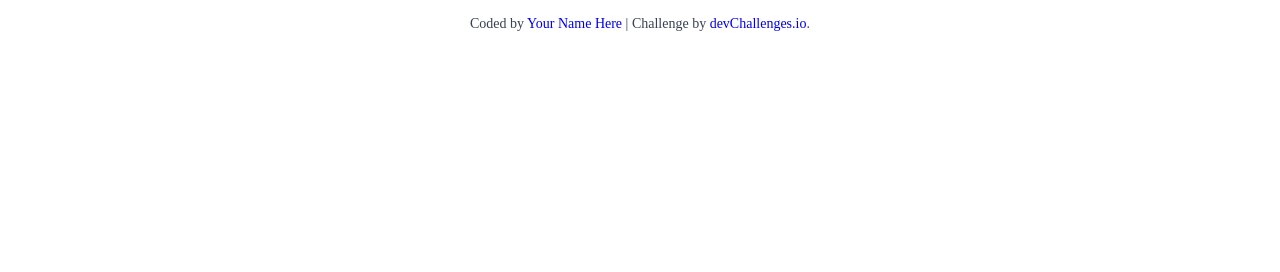
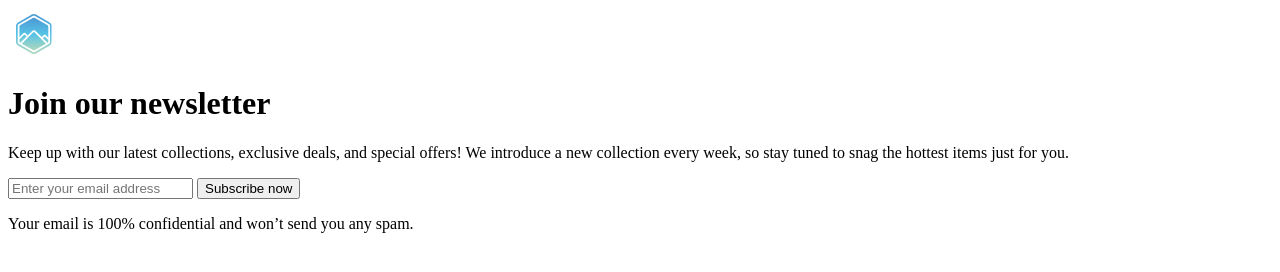
Before and after one commit to g-akca/dc-join-our-newsletter, a plain HTML site: page index.html in a window 1280 px wide. Drawn offline with Linux system fonts and the light colour scheme.

Commit message:
Add initial HTML structure

```diff
--- a/index.html
+++ b/index.html
@@ -3,59 +3,27 @@
   <head>
     <meta charset="UTF-8" />
     <meta name="viewport" content="width=device-width, initial-scale=1.0" />
-
-    <link
-      rel="icon"
-      href="resources/favicon.ico"
-      type="image/x-icon"
-      sizes="96x96"
-    />
-
-    <title>Join Our Newsletter | devChallenges.io</title>
-
-    <!--You are welcome to delete these styles or modify them in your own stylesheet -->
-    <style>
-      * {
-        margin: 0;
-        padding: 0;
-        box-sizing: border-box;
-      }
-
-      body {
-        height: 100vh;
-      }
-
-      .author-info {
-        font-size: 14px;
-        text-align: center;
-        margin-top: 16px;
-        color: rgb(55, 65, 81);
-      }
-
-      .author-info a {
-        text-decoration: none;
-      }
+    <link rel="icon" href="resources/favicon.ico" type="image/x-icon" sizes="96x96" />
+    <title>Join Our Newsletter</title>
     </style>
   </head>
   <body>
-    <!--
-    Join our newsletter
+    <img src="./resources/logo.svg" alt="Logo image" id="logo-img" />
+    <h1>Join our newsletter</h1>
 
-    Keep up with our latest collections, exclusive deals, and special offers! We introduce a new collection every week, so stay tuned to snag the hottest items just for you.
+    <p>
+      Keep up with our latest collections, exclusive deals, and special offers! We introduce a new collection
+      every week, so stay tuned to snag the hottest items just for you.
+    </p>
 
-    Enter your email address
+    <div id="form-wrapper">
+      <form>
+        <input type="text" placeholder="Enter your email address" />
 
-    Subscribe now
+        <button type="submit">Subscribe now</button>
+      </form>
 
-    Your email is 100% confidential and won’t send you any spam.
-
-    -->
-
-    <div class="author-info">
-      Coded by <a href="#">Your Name Here</a> | Challenge by
-      <a href="https://www.devchallenges.io?ref=challenge" target="_blank"
-        >devChallenges.io</a
-      >.
+      <p>Your email is 100% confidential and won’t send you any spam.</p>
     </div>
   </body>
 </html>
```
